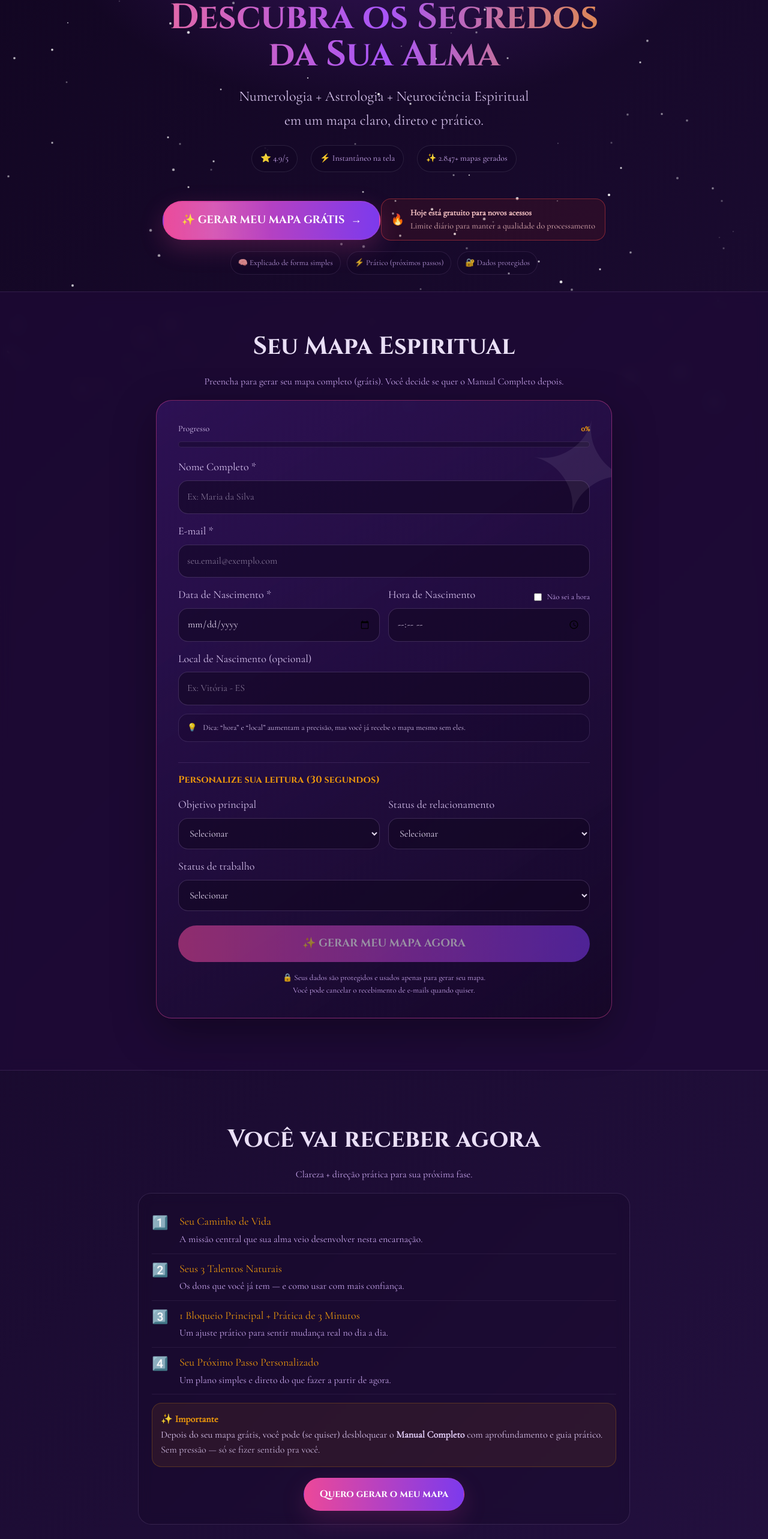
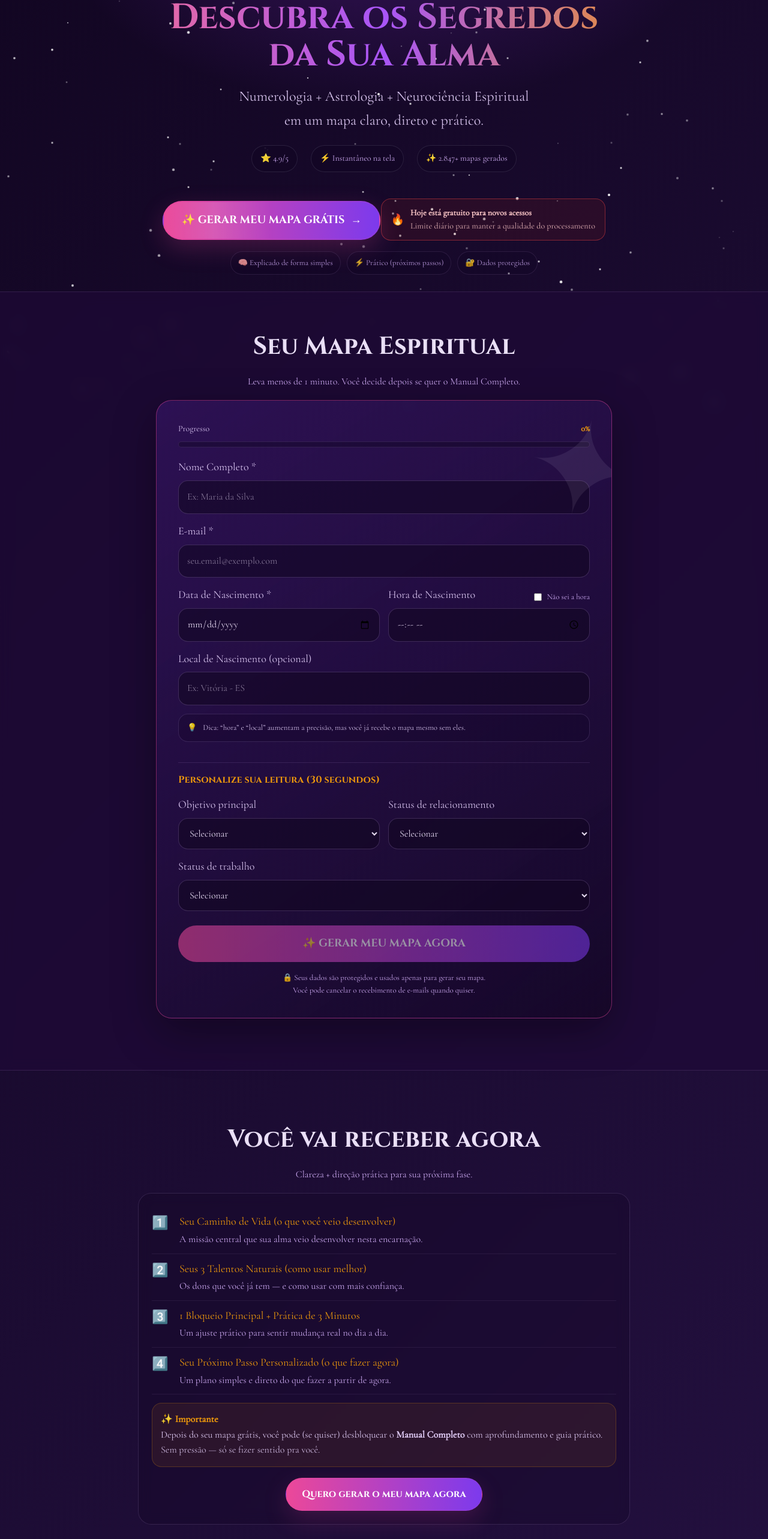
Before and after one commit to conceptintuitive/app-espiritual, a Next.js app: page / in a window 1280 px wide. Shown: the part 123-2689 px from the top of the page at 60% size. Built offline with nearby package versions, Linux system fonts and the light colour scheme.

Commit message:
ajuste hero altura e espaçamento

```diff
--- a/app/page.js
+++ b/app/page.js
@@ -920,7 +920,7 @@ const STATUS_TRABALHO = [
       <div className="stickyCta" aria-hidden="false">
         <div className="stickyCard">
           <div className="stickyText">
-            {completion >= 60 ? 'Falta pouco para gerar seu mapa ✨' : 'Gere seu mapa gratuito em 2 minutos ✨'}
+            {completion >= 60 ? 'Falta pouco para gerar seu mapa ✨' : 'Gere seu mapa gratuito em menos de 2 minutos ✨'}
             <div style={{ marginTop: 6 }} className="progressBar">
               <div className="progressFill" style={{ width: `${completion}%` }} />
             </div>
@@ -985,8 +985,7 @@ const STATUS_TRABALHO = [
       <section id="formulario" className="formSection">
         <div className="containerX">
           <h2 className="sectionTitle">{leadMagnetTitle}</h2>
-          <p className="sectionSub">Preencha para gerar seu mapa completo (grátis). Você decide se quer o Manual Completo depois.</p>
-
+<p className="sectionSub">Leva menos de 1 minuto. Você decide depois se quer o Manual Completo.</p>
           <div className="formCard">
             <div className="progressRow">
               <span>Progresso</span>
@@ -1200,10 +1199,10 @@ const STATUS_TRABALHO = [
 
           <div className="listCard" style={{ maxWidth: 820, margin: '0 auto' }}>
             {[
-              { num: '1️⃣', title: 'Seu Caminho de Vida', desc: 'A missão central que sua alma veio desenvolver nesta encarnação.' },
-              { num: '2️⃣', title: 'Seus 3 Talentos Naturais', desc: 'Os dons que você já tem — e como usar com mais confiança.' },
+              { num: '1️⃣', title: 'Seu Caminho de Vida (o que você veio desenvolver)', desc: 'A missão central que sua alma veio desenvolver nesta encarnação.' },
+              { num: '2️⃣', title: 'Seus 3 Talentos Naturais (como usar melhor)', desc: 'Os dons que você já tem — e como usar com mais confiança.' },
               { num: '3️⃣', title: '1 Bloqueio Principal + Prática de 3 Minutos', desc: 'Um ajuste prático para sentir mudança real no dia a dia.' },
-              { num: '4️⃣', title: 'Seu Próximo Passo Personalizado', desc: 'Um plano simples e direto do que fazer a partir de agora.' },
+              { num: '4️⃣', title: 'Seu Próximo Passo Personalizado (o que fazer agora)', desc: 'Um plano simples e direto do que fazer a partir de agora.' },
             ].map((item, i) => (
               <div key={i} className="listRow">
                 <div className="listNum">{item.num}</div>
@@ -1225,7 +1224,7 @@ const STATUS_TRABALHO = [
 
             <div className="ctaRowCenter">
               <button type="button" className="ctaSecondary" onClick={scrollToForm}>
-                Quero gerar o meu mapa
+                Quero gerar o meu mapa agora
               </button>
             </div>
           </div>
@@ -1266,7 +1265,7 @@ const STATUS_TRABALHO = [
       {/* TESTEMUNHOS */}
       <section className="sectionPad">
         <div className="containerX">
-          <h2 className="sectionTitle">Vidas transformadas</h2>
+          <h2 className="sectionTitle">Relatos de quem já fez o mapa</h2>
           <p className="sectionSub">Relatos reais de pessoas que buscaram clareza e direção.</p>
 
           <div style={{ maxWidth: 820, margin: '0 auto' }}>
@@ -1304,7 +1303,7 @@ const STATUS_TRABALHO = [
 
             <div className="ctaRowCenter">
               <button type="button" className="ctaSecondary" onClick={scrollToForm}>
-                Quero ver meu mapa agora
+                Gerar meu mapa agora
               </button>
             </div>
           </div>
@@ -1314,7 +1313,7 @@ const STATUS_TRABALHO = [
       {/* OFERTA (GRÁTIS) */}
       <section className="sectionPad" style={{ background: 'rgba(31,10,56,0.45)' }}>
         <div className="containerX">
-          <h2 className="sectionTitle">Acesso gratuito por tempo limitado</h2>
+          <h2 className="sectionTitle">Gere seu mapa gratuitamente agora</h2>
           <p className="sectionSub">Hoje está gratuito para novos acessos.</p>
 
           <div className="listCard" style={{ maxWidth: 820, margin: '0 auto', textAlign: 'center', position: 'relative' }}>
@@ -1340,10 +1339,10 @@ const STATUS_TRABALHO = [
 
             <div style={{ color: 'rgba(216,180,254,0.9)', fontSize: 20, textDecoration: 'line-through' }}>De R$ 197,00</div>
             <div style={{ fontFamily: 'Cinzel, serif', fontWeight: 900, fontSize: 62, color: 'rgba(245,158,11,0.95)', marginTop: 4 }}>
-              R$ 0
+               Hoje: gratuito
             </div>
             <div style={{ marginTop: 8, color: 'rgba(233,213,255,0.92)', fontSize: 18 }}>
-              Gere seu mapa sem pagar nada.
+              Leva menos de 2 minutos.
               <br />
               <span style={{ color: 'rgba(216,180,254,0.92)' }}>Você só compra depois se fizer sentido.</span>
             </div>
@@ -1390,7 +1389,7 @@ const STATUS_TRABALHO = [
                 q: '📌 É realmente grátis?',
                 a: 'Sim. O mapa básico é 100% gratuito. Depois, você pode (se quiser) desbloquear o Manual Completo com aprofundamento e guia prático.',
               },
-              { q: '📌 Quanto tempo demora?', a: 'Cerca de 2 minutos para preencher. O resultado aparece instantaneamente na tela.' },
+              { q: '📌 Quanto tempo demora?', a: 'Menos de 1 minuto para preencher. O resultado aparece instantaneamente na tela.' },
               { q: '📌 Preciso saber a hora de nascimento?', a: 'Não. Se souber, melhora a precisão (principalmente na astrologia). Se não souber, você ainda recebe o mapa.' },
               { q: '📌 Meus dados estão seguros?', a: 'Sim. Usamos seus dados apenas para gerar o mapa. Você pode cancelar e-mails quando quiser.' },
             ].map((item, i) => (
```
